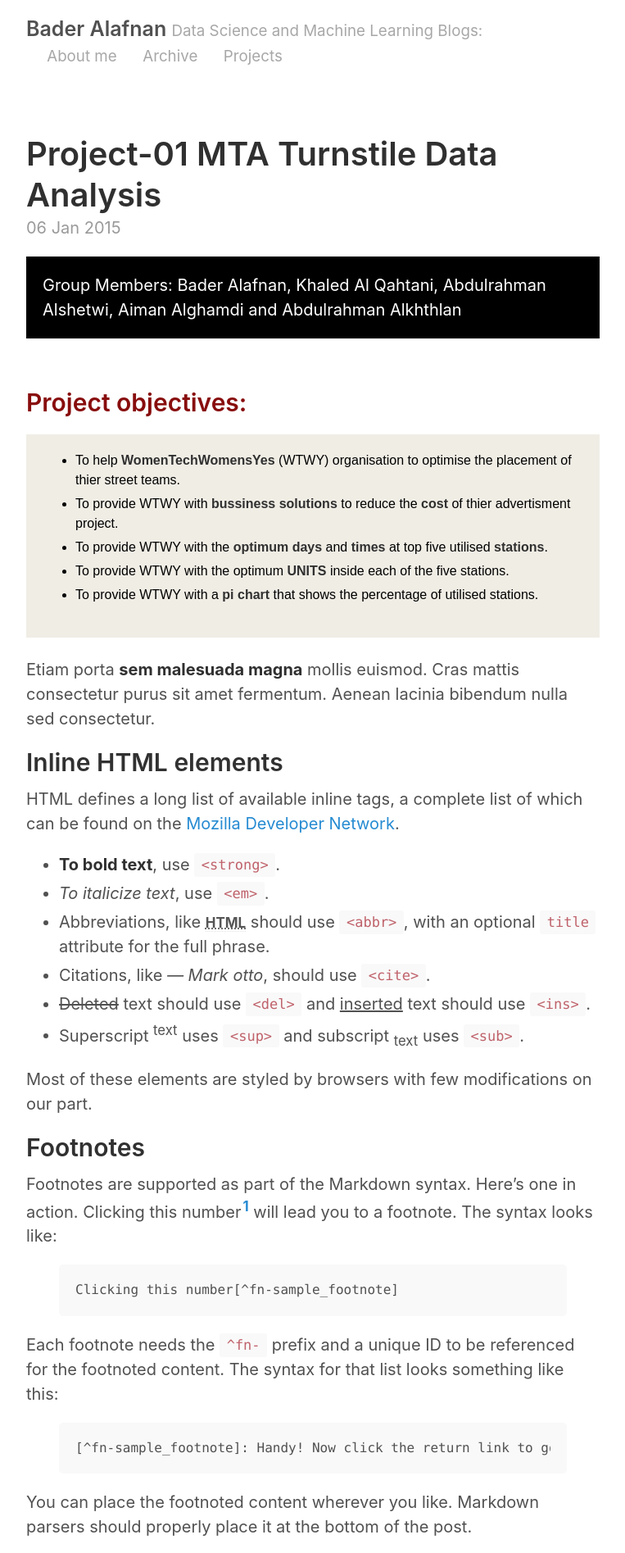
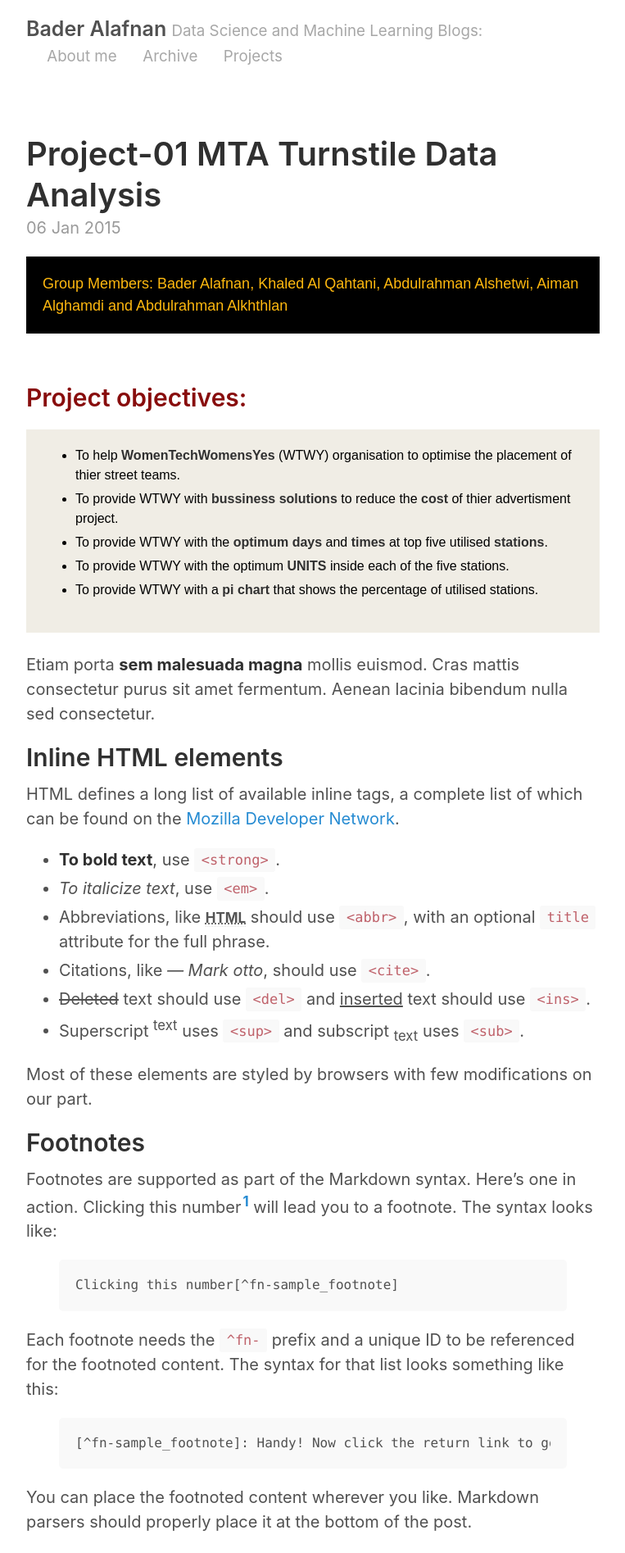
Before and after one commit to alafnan/alafnan.github.io, a Jekyll site: the page built from _posts/2015-01-6-example-content.md, in a window 1280 px wide. Shown: the top 1895 px of the page at 82% size, without its empty margins (258-1021 px from the left). Built offline with Jekyll 4.4.1, drawn with Linux system fonts in a browser that asks for light colours.

Commit message:
Update 2015-01-6-example-content.md

```diff
--- a/_posts/2015-01-6-example-content.md
+++ b/_posts/2015-01-6-example-content.md
@@ -4,7 +4,7 @@ title: Project-01 MTA Turnstile Data Analysis
 ---
 
 
-<div style="margin-bottom: 1rem;   padding: 1rem;   color: #FFFFFF;   background-color: #000000;">
+<div style="margin-bottom: 1rem;   padding: 1rem;   color: #FFB90F;   background-color: #000000; font-family: Arial, Helvetica, sans-serif; font-size:0.9em;">
 Group Members: Bader Alafnan, Khaled Al Qahtani, Abdulrahman Alshetwi, Aiman Alghamdi and Abdulrahman Alkhthlan
 </div>
 
```
